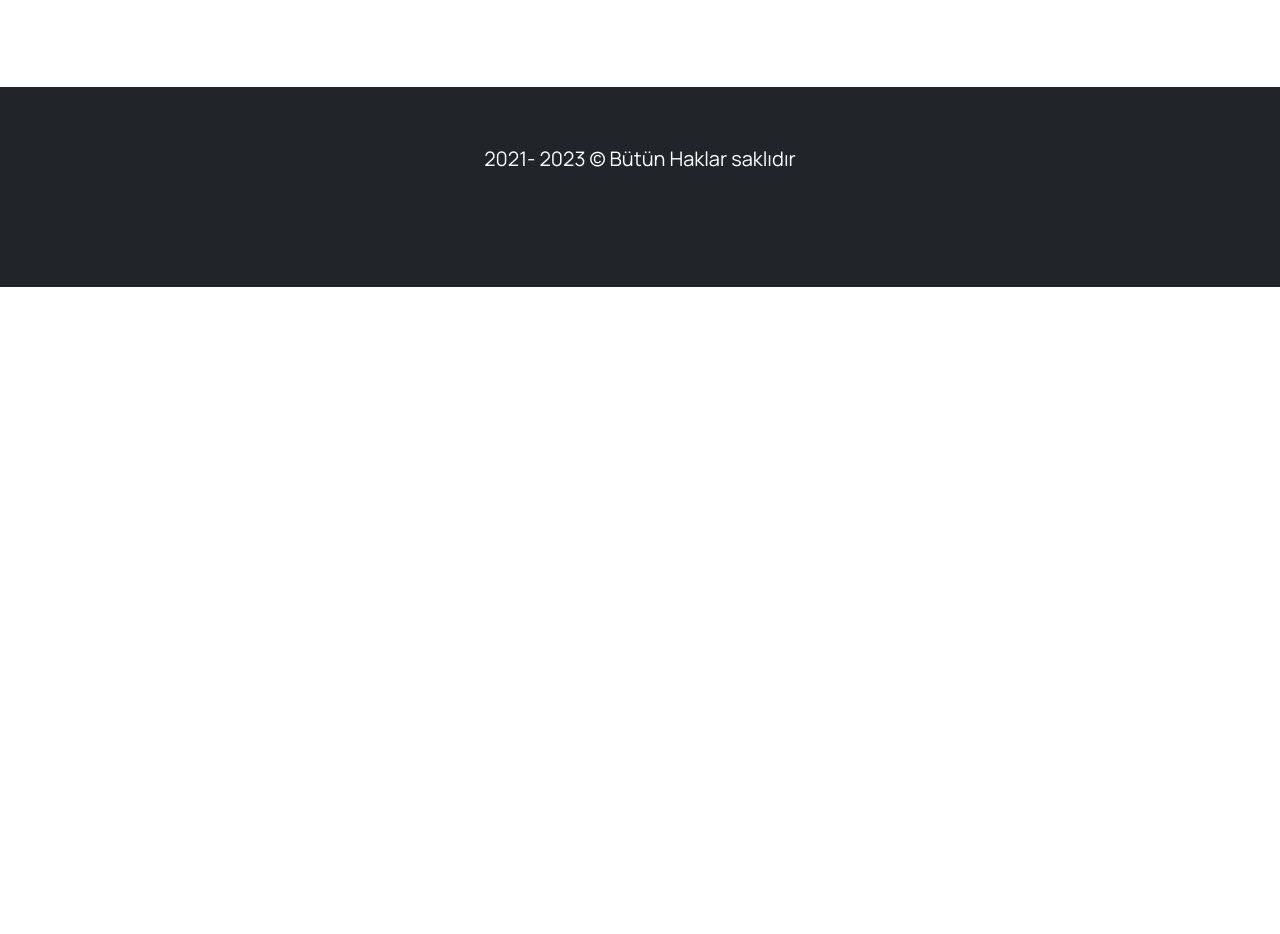
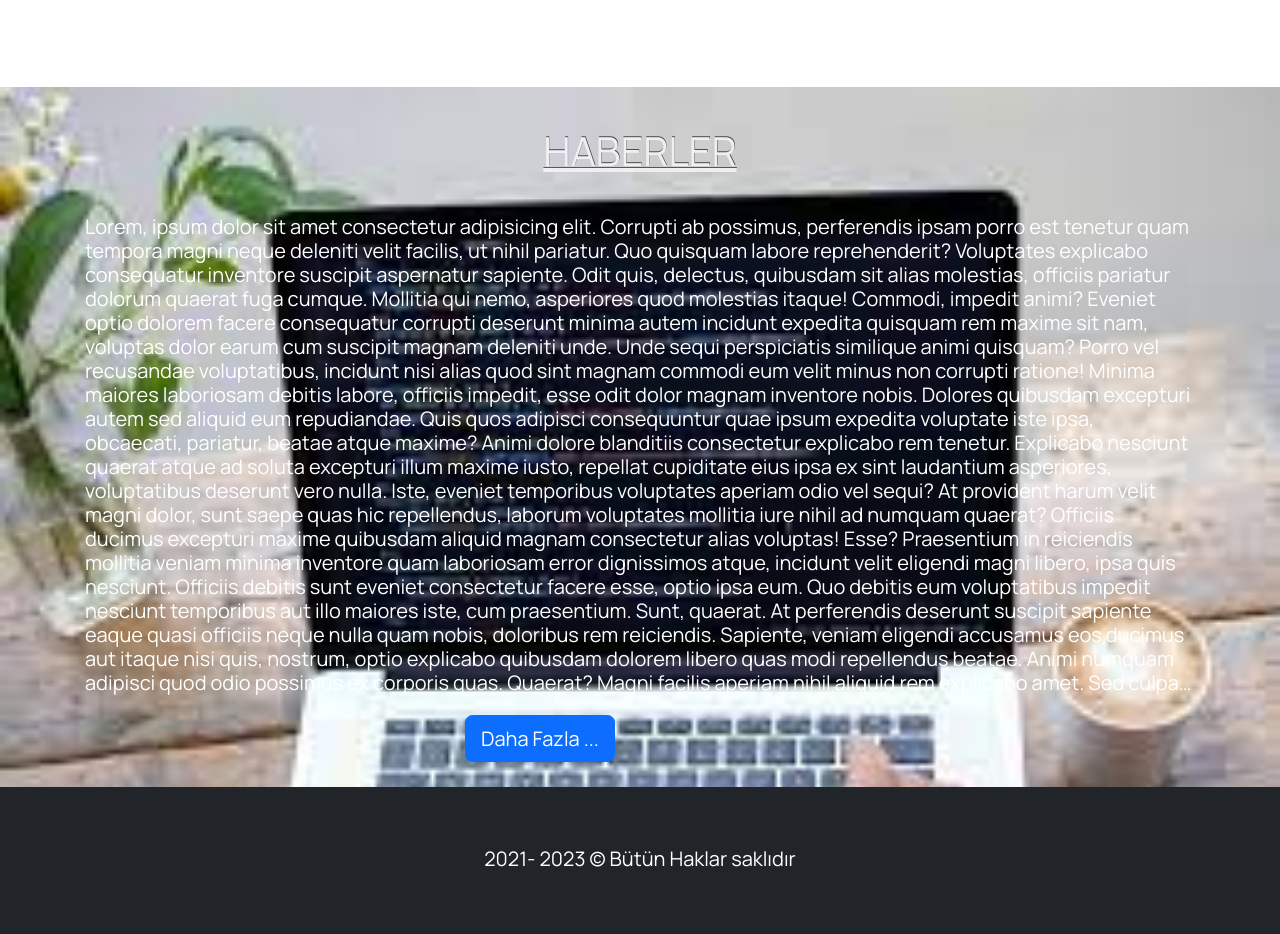
Before and after one commit to BuseBeker/ibb_ecodation_frontend, a plain HTML site: page index.html in a window 1280 px wide. Shown: the part 1171-2105 px from the top of the page. Before the commit the page ends 1458 px from the top, so only its background shows below. Drawn offline with nearby package versions, Linux system fonts and the light colour scheme.

Commit message:
parallax

```diff
--- a/index.html
+++ b/index.html
@@ -146,6 +146,7 @@
 
     <!-- start main codes -->
     <main id="main_id">
+        <!-- messages start -->
         <!-- section#messages>div>h2.text-center.text-uppercase{Çalışmalarımız}^div.container>div.row>div.text-center.col-12.col-md-4.col-xl-3>i+h4{Html5}+p{lorem15}+button.btn.btn-primary{Daha fazla ...} -->
         <section id="messages">
             <div>
@@ -183,6 +184,34 @@
                 </div>
             </div>
         </section>
+        <!-- messages end -->
+
+        <!-- parallax start -->
+        <!-- section#parallax>div.container>div.row>h2.myHeading{Haberler}+p{lorem*12}+button.btn.btn-primary -->
+        <section id="parallax">
+            <div class="container">
+                <div class="row">
+                    <h2 class="myHeading">Haberler</h2>
+                    <p class="line-clamp20">Lorem, ipsum dolor sit amet consectetur adipisicing elit. Corrupti ab possimus, perferendis ipsam porro est tenetur quam tempora magni neque deleniti velit facilis, ut nihil pariatur. Quo quisquam labore reprehenderit?
+                    Voluptates explicabo consequatur inventore suscipit aspernatur sapiente. Odit quis, delectus, quibusdam sit alias molestias, officiis pariatur dolorum quaerat fuga cumque. Mollitia qui nemo, asperiores quod molestias itaque! Commodi, impedit animi?
+                    Eveniet optio dolorem facere consequatur corrupti deserunt minima autem incidunt expedita quisquam rem maxime sit nam, voluptas dolor earum cum suscipit magnam deleniti unde. Unde sequi perspiciatis similique animi quisquam?
+                    Porro vel recusandae voluptatibus, incidunt nisi alias quod sint magnam commodi eum velit minus non corrupti ratione! Minima maiores laboriosam debitis labore, officiis impedit, esse odit dolor magnam inventore nobis.
+                    Dolores quibusdam excepturi autem sed aliquid eum repudiandae. Quis quos adipisci consequuntur quae ipsum expedita voluptate iste ipsa, obcaecati, pariatur, beatae atque maxime? Animi dolore blanditiis consectetur explicabo rem tenetur.
+                    Explicabo nesciunt quaerat atque ad soluta excepturi illum maxime iusto, repellat cupiditate eius ipsa ex sint laudantium asperiores, voluptatibus deserunt vero nulla. Iste, eveniet temporibus voluptates aperiam odio vel sequi?
+                    At provident harum velit magni dolor, sunt saepe quas hic repellendus, laborum voluptates mollitia iure nihil ad numquam quaerat? Officiis ducimus excepturi maxime quibusdam aliquid magnam consectetur alias voluptas! Esse?
+                    Praesentium in reiciendis mollitia veniam minima inventore quam laboriosam error dignissimos atque, incidunt velit eligendi magni libero, ipsa quis nesciunt. Officiis debitis sunt eveniet consectetur facere esse, optio ipsa eum.
+                    Quo debitis eum voluptatibus impedit nesciunt temporibus aut illo maiores iste, cum praesentium. Sunt, quaerat. At perferendis deserunt suscipit sapiente eaque quasi officiis neque nulla quam nobis, doloribus rem reiciendis.
+                    Sapiente, veniam eligendi accusamus eos ducimus aut itaque nisi quis, nostrum, optio explicabo quibusdam dolorem libero quas modi repellendus beatae. Animi numquam adipisci quod odio possimus ex corporis quas. Quaerat?
+                    Magni facilis aperiam nihil aliquid rem explicabo amet. Sed culpa enim veniam dolorem, rerum expedita dolor cumque, harum voluptatibus quod repellat dolorum totam saepe dignissimos officiis tempore consequuntur odit amet.
+                    Nemo modi, eaque animi blanditiis necessitatibus magni, quisquam nesciunt, fuga reprehenderit inventore autem earum praesentium. Molestiae magnam placeat hic nemo cumque officiis ipsam, tenetur architecto iste sapiente cum eos voluptate?</p>
+                    <div class="col-4"></div>
+                    <div class="col-4"><a class="btn btn-primary"> Daha Fazla ... </a></div>
+                    <div class="col-4"></div>
+
+                </div>
+            </div>
+        </section>
+        <!-- parallax end -->
     </main>
 
 
--- a/style.css
+++ b/style.css
@@ -107,14 +107,21 @@ i {
 }
 
 .line-clamp8 {
-    -webkit-line-clamp: 5;
+    -webkit-line-clamp: 8;
     -webkit-box-orient: vertical;
     display: -webkit-box;
     overflow: hidden;
 }
 
 .line-clamp10 {
-    -webkit-line-clamp: 5;
+    -webkit-line-clamp: 10;
+    -webkit-box-orient: vertical;
+    display: -webkit-box;
+    overflow: hidden;
+}
+
+.line-clamp20 {
+    -webkit-line-clamp: 20;
     -webkit-box-orient: vertical;
     display: -webkit-box;
     overflow: hidden;
@@ -130,7 +137,7 @@ i {
 
 /* Header */
 header{
-    background-image: url("./img/header.jpg");
+    background-image: url("./img/header2.jpg");
     background-repeat: no-repeat;
     background-size: cover;
     background-position: 50% 50%;
@@ -139,7 +146,7 @@ header{
     padding-top: 4rem;
 }
 
-/* Main */
+/* Messages */
 #messages{
     margin-top:3rem;
     margin-bottom: 3rem;
@@ -148,6 +155,21 @@ header{
 #messages i{
     color:blue;
     font-size: 5rem;
+}
+
+/* parallax */
+#parallax{
+    background-color: transparent;
+    background-image: url('./img/parallax.jpg') ;
+    background-size: cover;
+    height: 35rem;
+    padding: 2rem;
+    background-repeat: no-repeat;
+    background-attachment: fixed;
+}
+
+#parallax h2,p{
+    color:white;
 }
 
 /* Footer */
```
Also changed, not shown: img/header2.jpg (added), img/parallax.jpg (added).
